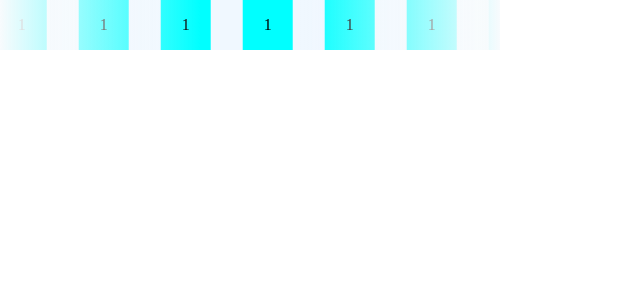
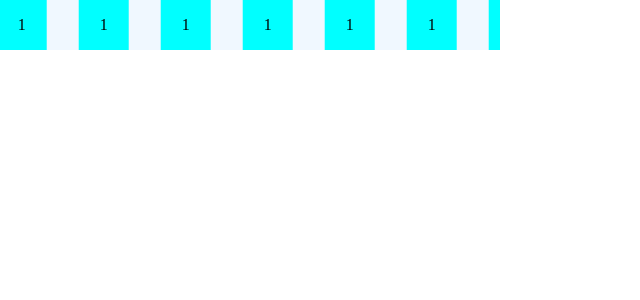
Before and after one commit to ChristYoung/draggable-tree-react, a Next.js app: page /marqueePage in a window 1280 px wide. Shown: the top 300 px of the page, without its empty margins (0-640 px from the left). Built offline with nearby package versions, Linux system fonts and the light colour scheme.

Commit message:
✨ feat: grandientWidth

```diff
--- a/src/components/marquee/index.tsx
+++ b/src/components/marquee/index.tsx
@@ -5,11 +5,14 @@ import classNames from 'classnames';
 interface Props extends HTMLAttributes<HTMLDivElement> {
   animationDelay?: CSSProperties['animationDelay'];
   direction?: 'left' | 'right';
+  grandientColor?: string;
+  grandientWidth?: CSSProperties['width']
 }
 
 export const Marquee: React.FC<Props> = (props: Props) => {
     const {
       direction = 'left',
+      grandientColor, grandientWidth,
       animationDelay, children, className, ...restProps } = props;
     const contentStyles: CSSProperties = {
       animationDelay,
@@ -22,11 +25,12 @@ export const Marquee: React.FC<Props> = (props: Props) => {
          <div className={classNames(
           styles.overlay,
           styles.leftOverLay,
-         )}></div>
+         )} style={{ background: `linear-gradient(90deg, ${grandientColor} 0%, rgba(255, 255, 255, 0) 100%);`, width: grandientWidth }}
+         ></div>
          <div className={classNames(
           styles.overlay,
           styles.rightOverLay,
-         )}></div>
+         )} style={{ background: `linear-gradient(270deg, ${grandientColor} 0%, rgba(255, 255, 255, 0) 100%);`, width: grandientWidth }}></div>
        </div>
     )
 }
--- a/src/components/marquee/style.module.css
+++ b/src/components/marquee/style.module.css
@@ -26,12 +26,8 @@
 
 .marquee .leftOverLay {
     left: 0;
-    width: 200px;
-    background: linear-gradient(90deg, #F8FBFD 0%, rgba(255, 255, 255, 0) 100%);;
 }
 
 .marquee .rightOverLay {
     right: 0;
-    width: 200px;
-    background: linear-gradient(270deg, #F8FBFD 0%, rgba(255, 255, 255, 0) 100%);;
 }
--- a/src/pages/marqueePage.tsx
+++ b/src/pages/marqueePage.tsx
@@ -4,7 +4,7 @@ import styles from '../styles/marqueePage.module.css'
 export default function MarqueePage() {
     return (
         <>
-            <Marquee className={styles.marquee} animationDelay='1s' direction='right'>
+            <Marquee className={styles.marquee} animationDelay='1s' direction='right' grandientColor='red' grandientWidth='100px'>
                 <div className={styles.list}>
                     {Array(10).fill(1).map((item, index) =>
                         <div key={index} className={styles.item}>{item}</div>
```
